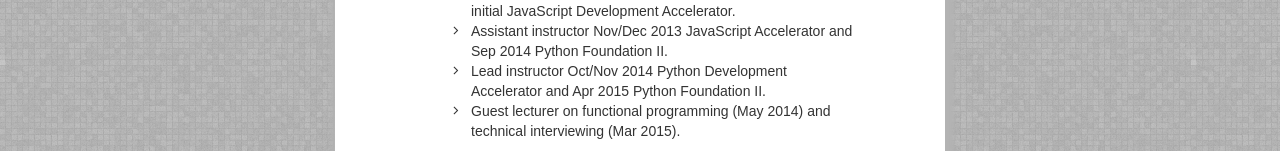
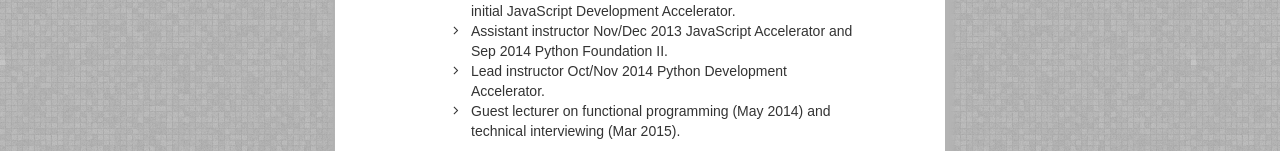
Before and after one commit to dhable/danhable.com, a website: page index.html in a window 1280 px wide. Shown: the part 2189-2340 px from the top of the page. Drawn offline with nearby package versions, Linux system fonts and the light colour scheme.

Commit message:
fixed dates on code fellows and datastax positions

```diff
--- a/index.html
+++ b/index.html
@@ -239,7 +239,7 @@
                                           <i class="fa fa-fw fa-user"></i>&nbsp;Senior Software Engineer
                                       </div>
                                       <div class="col-sm-5">
-                                          <i class="fa fa-fw fa-calendar"></i>&nbsp;Apr 2014 - Oct 2018
+                                          <i class="fa fa-fw fa-calendar"></i>&nbsp;Apr 2015 - Oct 2018
                                       </div>
                                   </div>
                                   <div class="name"><i class="fa fa-fw fa-briefcase"></i>&nbsp;DataStax, OpsCenter</div>
@@ -325,8 +325,7 @@
                                         </li>
                                         <li>
                                             <i class="fa-li fa fa-angle-right"></i>
-                                            Lead instructor Oct/Nov 2014 Python Development Accelerator and Apr 2015
-                                            Python Foundation II.
+                                            Lead instructor Oct/Nov 2014 Python Development Accelerator.
                                         </li>
                                         <li>
                                             <i class="fa-li fa fa-angle-right"></i>
```
